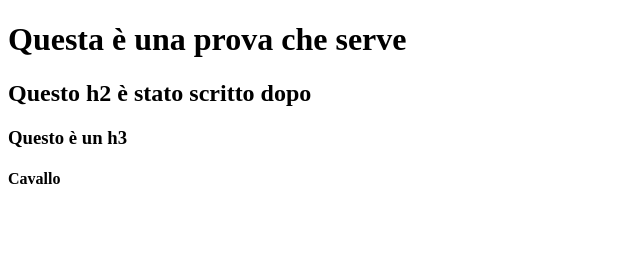
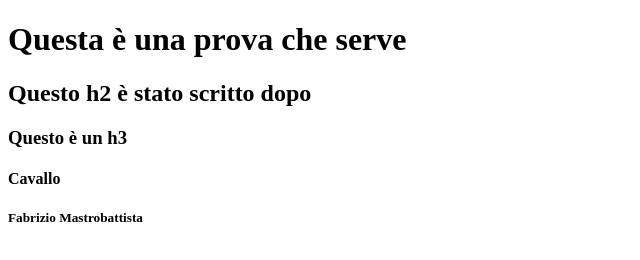
Before and after one commit to andreacagnina/Github, a plain HTML site: page index.html in a window 1280 px wide. Shown: the whole page, without its empty margins (0-640 px from the left). Drawn offline with Linux system fonts and the light colour scheme.

Commit message:
[UPD] insert fabrizio

```diff
--- a/index.html
+++ b/index.html
@@ -12,6 +12,7 @@
     <h2>Questo h2 è stato scritto dopo</h2>
     <h3>Questo è un h3</h3>
     <h4>Cavallo</h4>
+    <h5>Fabrizio Mastrobattista</h5>
 
 </body>
 
```
